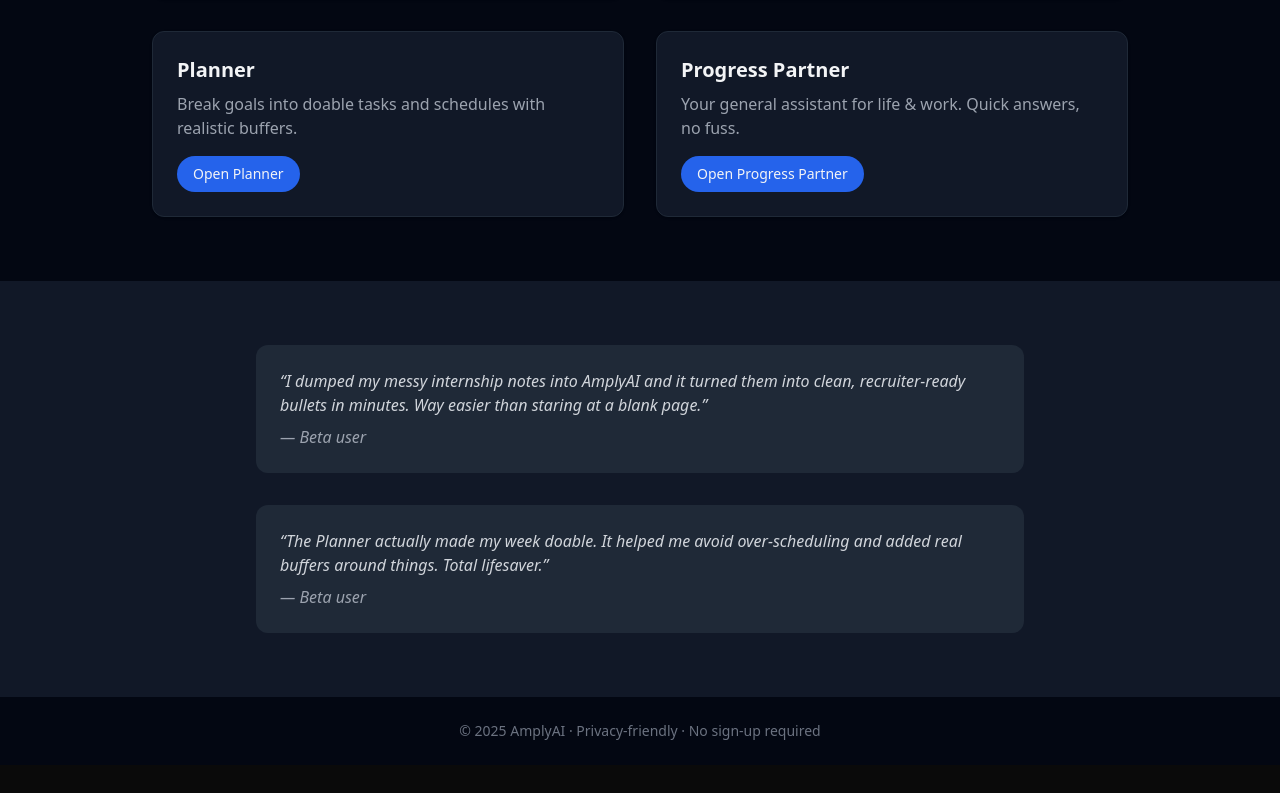
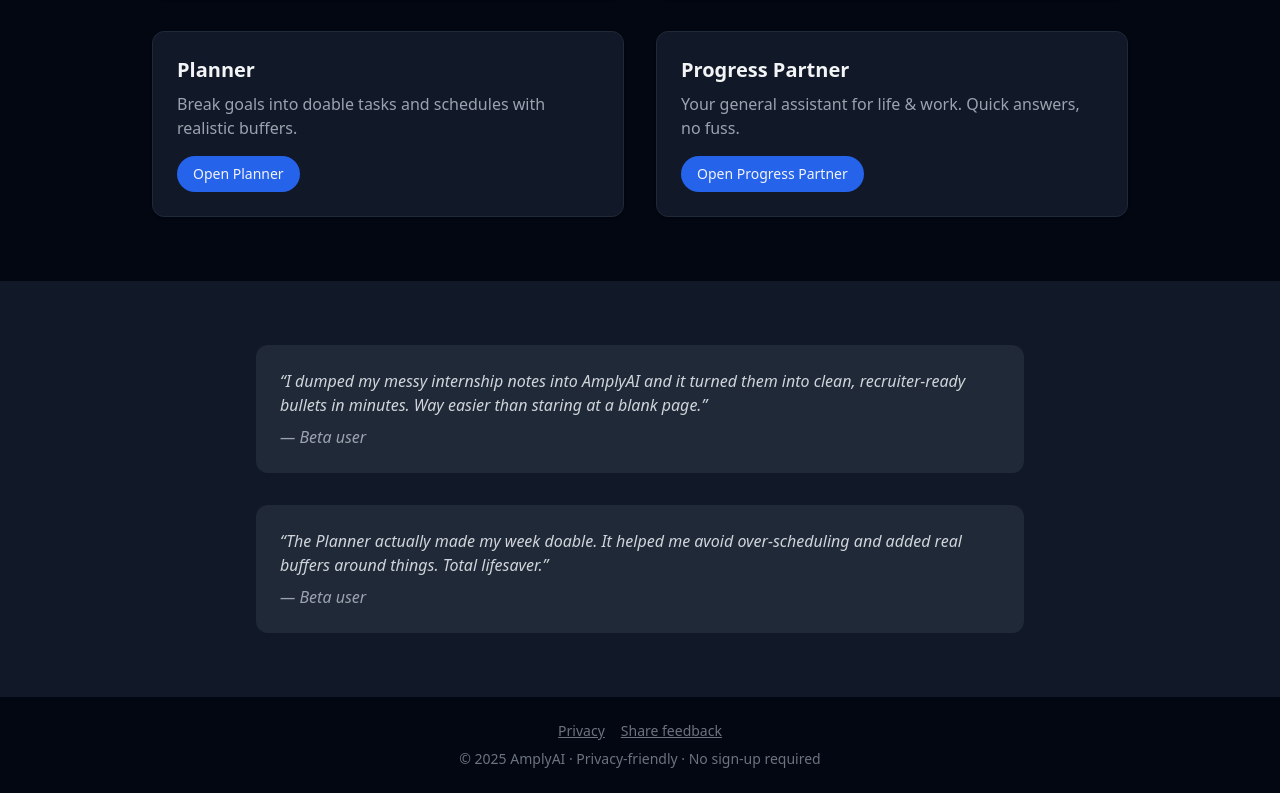
Before and after one commit to madevthevanthiran-maker/amplyai-chatbot, a Next.js app: page / in a window 1280 px wide. Shown: the part 613-1406 px from the top of the page. Before the commit the page ends 1378 px from the top, so only its background shows below. Built offline with nearby package versions, Linux system fonts and the light colour scheme.

Commit message:
Update index.jsx

```diff
--- a/pages/index.jsx
+++ b/pages/index.jsx
@@ -1,9 +1,25 @@
 // pages/index.jsx
+import Head from "next/head";
 import Link from "next/link";
 
 export default function Home() {
   return (
     <div className="min-h-screen bg-gray-950 text-gray-100">
+      <Head>
+        <title>AmplyAI — Progress Partner</title>
+        <meta
+          name="description"
+          content="A multi-tab AI that helps you land the job, write better emails, plan your week, and get answers — all in one clean interface."
+        />
+        <meta property="og:title" content="AmplyAI — Progress Partner" />
+        <meta
+          property="og:description"
+          content="Resume bullets, better emails, realistic plans, and a helpful chat — in one place."
+        />
+        <meta property="og:image" content="/og.png" />
+        <meta name="twitter:card" content="summary_large_image" />
+      </Head>
+
       {/* Hero */}
       <section className="max-w-4xl mx-auto px-6 py-20 text-center">
         <h1 className="text-4xl sm:text-5xl font-bold mb-4">
@@ -62,11 +78,12 @@ export default function Home() {
           <blockquote className="bg-gray-800 p-6 rounded-xl text-gray-300 italic">
             “I dumped my messy internship notes into AmplyAI and it turned them into
             clean, recruiter-ready bullets in minutes. Way easier than staring at a
-            blank page.” <span className="block mt-2 text-gray-400">— Beta user</span>
+            blank page.”
+            <span className="block mt-2 text-gray-400">— Beta user</span>
           </blockquote>
           <blockquote className="bg-gray-800 p-6 rounded-xl text-gray-300 italic">
             “The Planner actually made my week doable. It helped me avoid
-            over-scheduling and added real buffers around things. Total lifesaver.”{" "}
+            over-scheduling and added real buffers around things. Total lifesaver.”
             <span className="block mt-2 text-gray-400">— Beta user</span>
           </blockquote>
         </div>
@@ -74,7 +91,20 @@ export default function Home() {
 
       {/* Footer */}
       <footer className="text-center py-6 text-sm text-gray-500">
-        © {new Date().getFullYear()} AmplyAI · Privacy-friendly · No sign-up required
+        <div className="space-x-4">
+          <Link href="/privacy" className="underline hover:text-gray-300">Privacy</Link>
+          <a
+            className="underline hover:text-gray-300"
+            href="https://forms.gle/"
+            target="_blank"
+            rel="noreferrer"
+          >
+            Share feedback
+          </a>
+        </div>
+        <div className="mt-2">
+          © {new Date().getFullYear()} AmplyAI · Privacy-friendly · No sign-up required
+        </div>
       </footer>
     </div>
   );
```
